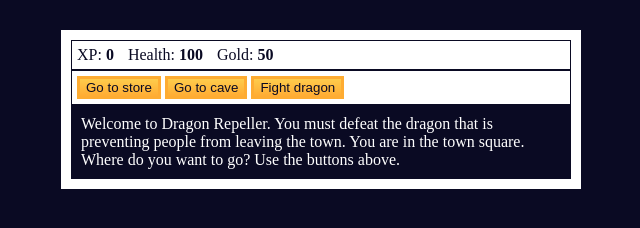
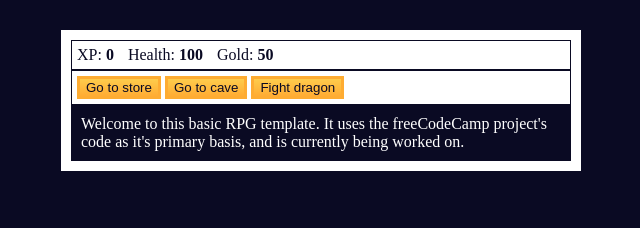
Before and after one commit to Carolus11145/base_rpg, a plain HTML site: page index.html in a window 1280 px wide. Shown: the whole page, without its empty margins (319-959 px from the left). Drawn offline with Linux system fonts and the light colour scheme.

Commit message:
Update index.html

```diff
--- a/index.html
+++ b/index.html
@@ -3,7 +3,7 @@
   <head>
     <meta charset="utf-8">
     <link rel="stylesheet" href="./styles.css">
-    <title>RPG - Dragon Repeller</title>
+    <title>Basic RPG</title>
   </head>
   <body>
     <div id="game">
@@ -22,7 +22,7 @@
         <span class="stat">Health: <strong><span id="monsterHealth"></span></strong></span>
       </div>
       <div id="text">
-        Welcome to Dragon Repeller. You must defeat the dragon that is preventing people from leaving the town. You are in the town square. Where do you want to go? Use the buttons above.
+        Welcome to this basic RPG template. It uses the freeCodeCamp project's code as it's primary basis, and is currently being worked on.
       </div>
     </div>
     <script src="./script.js"></script>
```
